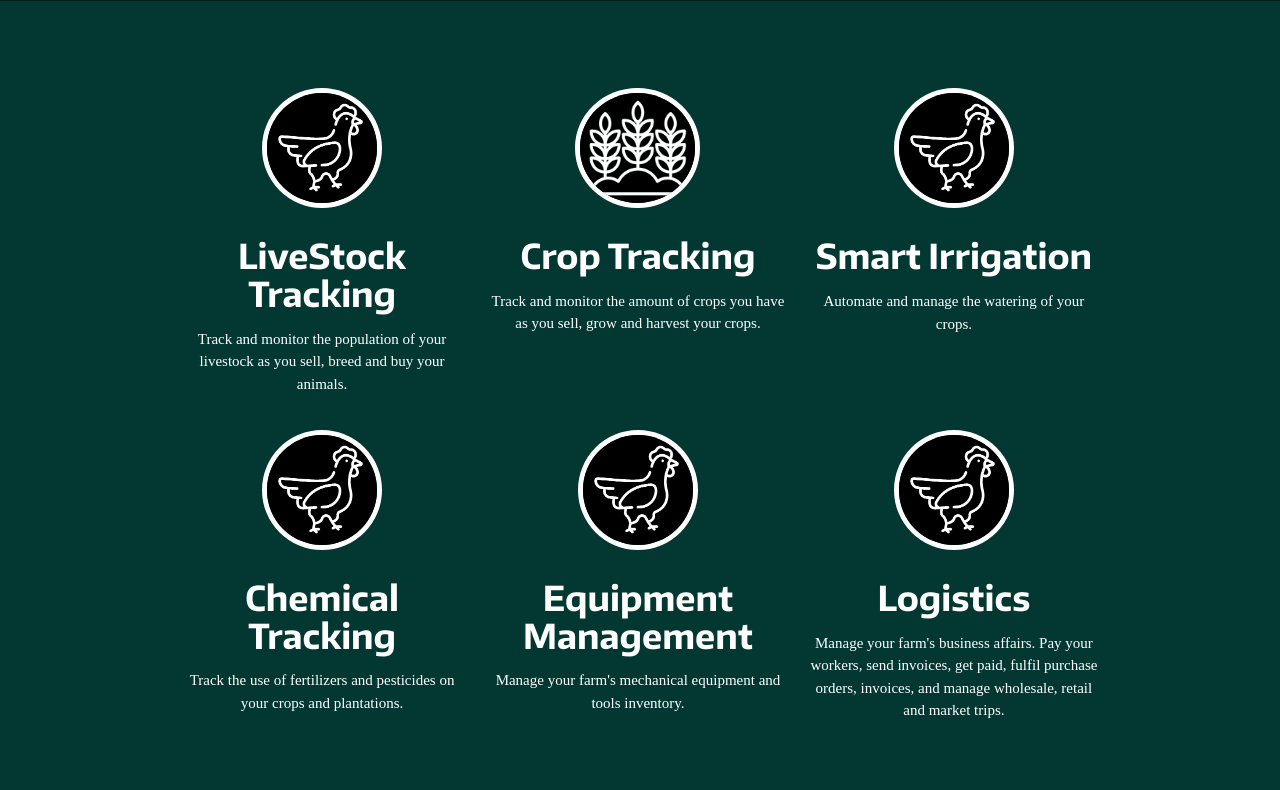
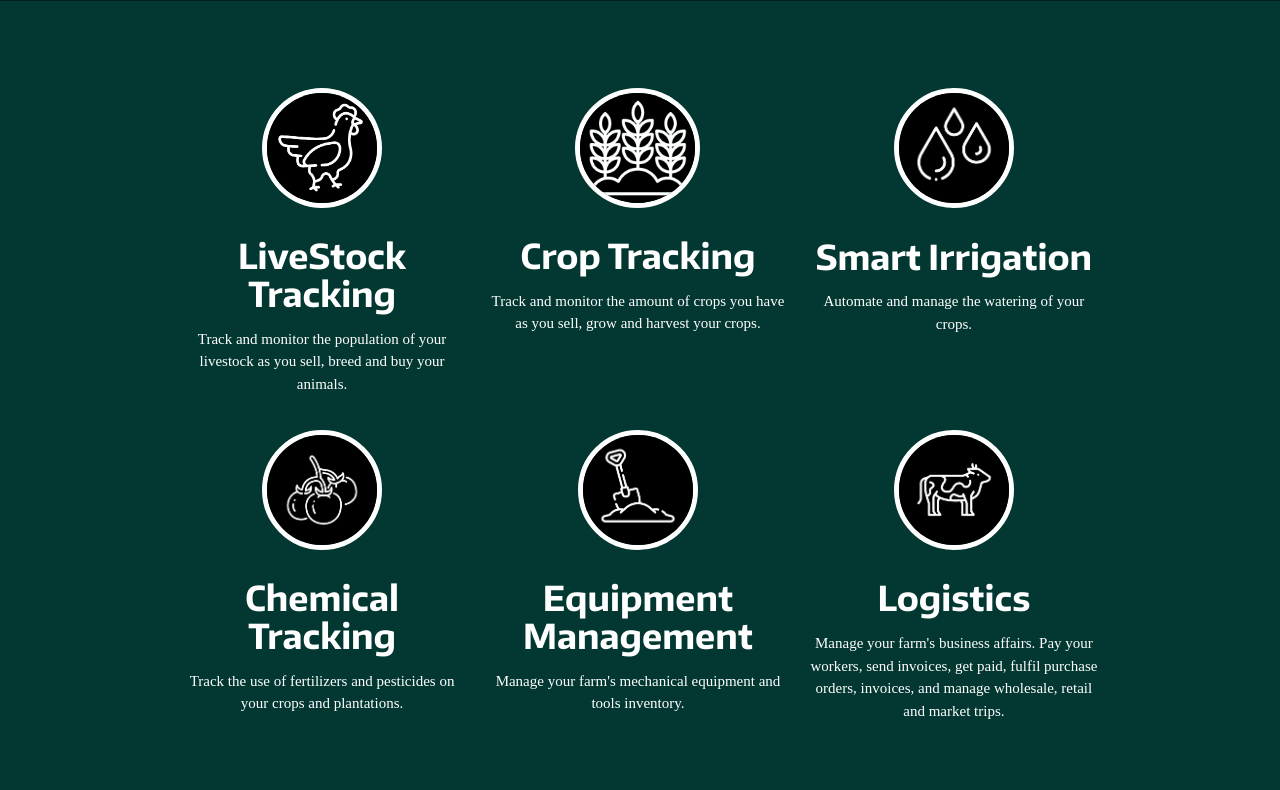
Before and after one commit to zanedotmp4/earthwormindustries, a Flask app: page / in a window 1280 px wide; the page is wider, and only the part inside the window is pictured. Shown: the part 1187-1977 px from the top of that part. Run offline with Flask 2, Linux system fonts and the light colour scheme; parts of the project's set-up code (start-up, migrations or seed data) failed here and were passed over; some libraries are stand-ins or nearby versions; some web fonts are replaced.

Commit message:
Update frontend images.

```diff
--- a/App/templates/index.html
+++ b/App/templates/index.html
@@ -35,7 +35,12 @@
             <br>
            <div class="row">
                <div class="col l4 s12">
-                   <p>Image</p>
+                    <div class="center l-container">
+                        <br style="margin-top:30px;">
+                        <br>
+                        <br>
+                        <iframe src="https://youtube.com/WWGahX5fxxo" frameborder="2" height="315" width="500"></iframe>
+                    </div>
                </div>
                <div class="col l5 offset-l2 s12">
                    <img class="right r-container" src="{{ url_for('static', filename='imgs/Pear.svg') }}" height="130px" width="125px" alt="Pear">
@@ -72,7 +77,7 @@
                 </div>
                 <div class="col s4">
                     <div class="center">
-                        <img class="c-circle responsive-img" src="{{ url_for('static', filename='imgs/_1.png') }}" alt="" height="120" width="120">
+                        <img class="c-circle responsive-img" src="{{ url_for('static', filename='imgs/_3.png') }}" alt="" height="120" width="120">
                         <br>
                         <h4 class="enbold">Smart Irrigation</h4>
                         <p class="creg">Automate and manage the watering of your crops.</p>
@@ -82,7 +87,7 @@
             <div class="row">
                 <div class="col s4">
                     <div class="center">
-                        <img class="c-circle responsive-img" src="{{ url_for('static', filename='imgs/_1.png') }}" alt="" height="120" width="120">
+                        <img class="c-circle responsive-img" src="{{ url_for('static', filename='imgs/_5.png') }}" alt="" height="120" width="120">
                         <br>
                         <h4 class="enbold">Chemical Tracking</h4>
                         <p class="creg">Track the use of fertilizers and pesticides on your crops and plantations.</p>
@@ -90,7 +95,7 @@
                 </div>
                 <div class="col s4">
                     <div class="center">
-                        <img class="c-circle responsive-img" src="{{ url_for('static', filename='imgs/_1.png') }}" alt="" height="120" width="120">
+                        <img class="c-circle responsive-img" src="{{ url_for('static', filename='imgs/_4.png') }}" alt="" height="120" width="120">
                         <br>
                         <h4 class="enbold">Equipment Management</h4>
                         <p class="creg">Manage your farm's mechanical equipment and tools inventory.</p>
@@ -98,7 +103,7 @@
                 </div>
                 <div class="col s4">
                     <div class="center">
-                        <img class="c-circle responsive-img" src="{{ url_for('static', filename='imgs/_1.png') }}" alt="" height="120" width="120">
+                        <img class="c-circle responsive-img" src="{{ url_for('static', filename='imgs/_6.png') }}" alt="" height="120" width="120">
                         <br>
                         <h4 class="enbold">Logistics</h4>
                         <p class="creg">Manage your farm's business affairs. Pay your workers, send invoices, get paid, fulfil purchase orders, invoices,  and manage wholesale, retail and market trips.</p>
```
Also changed, not shown: App/static/imgs/3.png (deleted), App/static/imgs/4.png (deleted), App/static/imgs/5.png (deleted), App/static/imgs/6.png (deleted), App/static/imgs/_3.png (added), App/static/imgs/_4.png (added), App/static/imgs/_5.png (added), App/static/imgs/_6.png (added).
